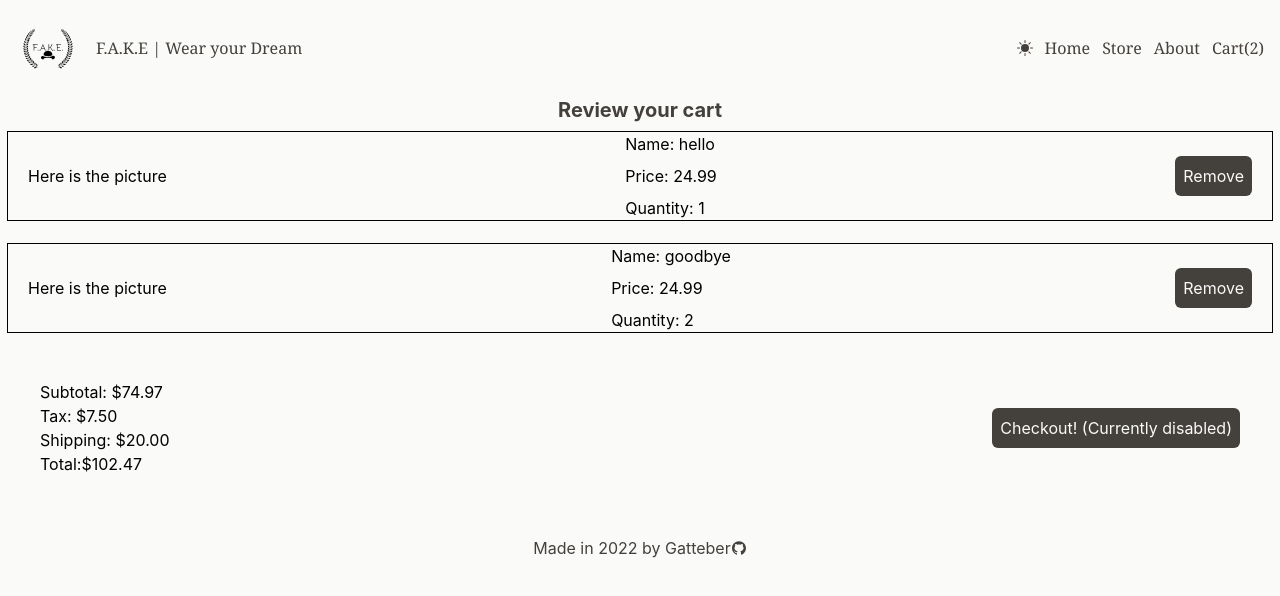
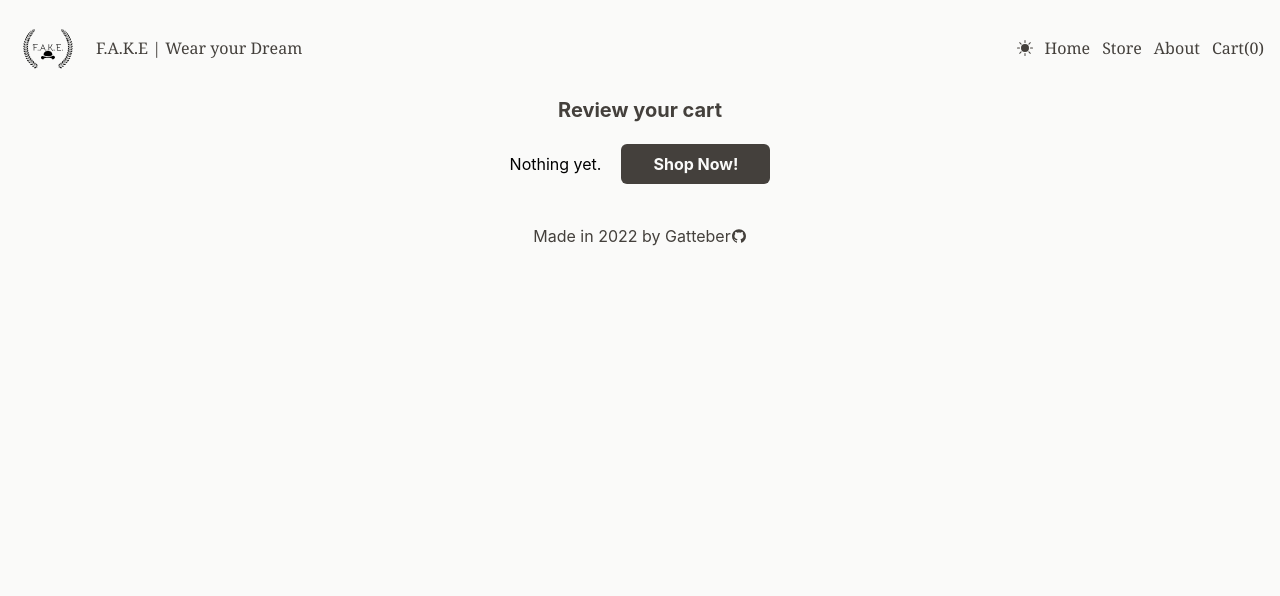
Before and after one commit to Gatteber/fake-store, a React (Create React App) app: page /view-cart in a window 1280 px wide. Shown: the top 596 px of the page. Built offline with nearby package versions, Linux system fonts and the light colour scheme.

Commit message:
add more cart functionality, fix dark mode

```diff
--- a/src/App.tsx
+++ b/src/App.tsx
@@ -13,20 +13,21 @@ interface cartDetails {
   name: string,
   price: string,
   quantity: number,
+  imageID: any,
 }
 
 function App() {
   const [cartItems, setCartItems] = useState<Array<cartDetails>>([
-    {
-      name: "hello",
-      price: "24.99",
-      quantity: 1,
-    },
-    {
-      name: "goodbye",
-      price: "24.99",
-      quantity: 2,
-    },
+    // {
+    //   name: "hello",
+    //   price: "24.99",
+    //   quantity: 1,
+    // },
+    // {
+    //   name: "goodbye",
+    //   price: "24.99",
+    //   quantity: 2,
+    // },
   ])
   return (
     <div className="h-screen bg-stone-50 dark:bg-stone-700 transition duration-250">
--- a/src/components/AddtoCart.tsx
+++ b/src/components/AddtoCart.tsx
@@ -8,9 +8,11 @@ type Props = {
   setCartItems: any,
   name: any,
   price:any,
+  imageID: any,
+  image: any,
 }
 
-export default function AddtoCart({ quantity, setQuantity, cartItems, setCartItems, name, price }: Props) {
+export default function AddtoCart({ quantity, setQuantity, cartItems, setCartItems, name, price, imageID, image }: Props) {
   let navigate = useNavigate();
   const handleDecrement = (quantity: number) => {
     if (quantity <= 1)
@@ -25,6 +27,8 @@ export default function AddtoCart({ quantity, setQuantity, cartItems, setCartIte
       name: name,
       price: price,
       quantity: quantity,
+      imageID: imageID,
+      image: image,
     }
     setCartItems([...cartItems, newCartItem])
     navigate('/view-cart');
--- /dev/null
+++ b/src/components/CartComponent.tsx
@@ -0,0 +1,30 @@
+type Props = {
+    cartItems: any
+    setCartItems: any
+}
+
+export default function CartComponent({cartItems, setCartItems}: Props) {
+    const handleRemove = (deletedItem: any) => {
+        const newCart = cartItems.filter((cartItem: any) => cartItem.imageID !== deletedItem)
+        setCartItems(newCart)
+    }
+  return (
+    <div className="container flex flex-col gap-2">
+    {cartItems.map((item: any) =>
+      <div className="flex flex-1 outline outline-1 gap-4 items-center justify-between m-2 dark:outline-stone-50 dark:text-stone-50">
+        <div className="pl-5">
+          <img className="w-16 h-16" src={item.image} alt="#" />
+        </div>
+        <div className="flex flex-col gap-2">
+          <div>Name: {item.name}</div>
+          <div>Price: {item.price}</div>
+          <div>Quantity: {item.quantity}</div>
+        </div>
+        <div className="items-center pr-5">
+          <button className="bg-stone-700 text-stone-50 p-2 rounded-md transition duration-200 dark:bg-stone-50 dark:text-stone-700 hover:bg-stone-400 dark:hover:bg-stone-400" onClick={()=>(handleRemove(item.imageID))}>Remove</button>
+        </div>
+      </div>
+    )}
+  </div>
+  )
+}
--- a/src/pages/ViewCart.tsx
+++ b/src/pages/ViewCart.tsx
@@ -1,3 +1,7 @@
+import { useEffect, useState } from "react"
+import CartComponent from "../components/CartComponent"
+import ShopNowButton from "../components/ShopNowButton"
+
 type Props = {
   cartItems: any
   setCartItems: any
@@ -21,29 +25,23 @@ const calculateTotal = (subtotal: number, tax: any, shipping: number) => {
   return total
 }
 export default function ViewCart({cartItems, setCartItems}: Props) {
+  const [showCart, setShowcart] = useState(false)
+  useEffect(() => {
+    setShowcart(false)
+    if (cartItems.length > 0) {
+      setShowcart(true)
+    }
+  },[cartItems])
+
+
   return (
     <div>
-      <h3 className="text-stone-700 text-xl font-bold text-center">Review your cart</h3>
-      <div className="container flex flex-col gap-2">
-        {cartItems && cartItems.map((item: any) =>
-          <div className="flex flex-1 outline outline-1 gap-4 items-center justify-between m-2">
-            <div className="pl-5">
-              Here is the picture
-            </div>
-            <div className="flex flex-col gap-2">
-              <div>Name: {item.name}</div>
-              <div>Price: {item.price}</div>
-              <div>Quantity: {item.quantity}</div>
-            </div>
-            <div className="items-center pr-5">
-              <button className="bg-stone-700 text-stone-50 p-2 rounded-md transition duration-200 dark:bg-stone-50 dark:text-stone-700 hover:bg-stone-400 dark:hover:bg-stone-400">Remove</button>
-            </div>
-          </div>
-        )
-        }
-      </div>
+      <h3 className="text-stone-700 text-xl font-bold text-center dark:text-stone-50">Review your cart</h3>
+      {showCart ?
+      <>
+      <CartComponent cartItems={cartItems} setCartItems={setCartItems} />
         <div className="flex justify-between p-10">
-        <div className="total-box">
+          <div className="total-box dark:text-stone-50">
             <p>Subtotal: ${getSubtotal(cartItems)}</p>
             <p>Tax: ${calculateTax(getSubtotal(cartItems))}</p>
             <p>Shipping: ${shipping.toFixed(2)}</p>
@@ -53,6 +51,8 @@ export default function ViewCart({cartItems, setCartItems}: Props) {
             <button className="bg-stone-700 text-stone-50 p-2 rounded-md transition duration-200 dark:bg-stone-50 dark:text-stone-700 hover:bg-stone-400 dark:hover:bg-stone-400">Checkout! (Currently disabled)</button>
           </div>
         </div>
+      </>
+      : <div className="flex flex-1 items-center justify-center p-5 gap-5 dark:text-stone-50">Nothing yet. <ShopNowButton pageId='store' p='p-2' pl='pl-8' pr='pr-8' /></div>}
     </div>
   )
 }
--- a/src/pages/ViewItem.tsx
+++ b/src/pages/ViewItem.tsx
@@ -51,6 +51,8 @@ export default function ViewItem({cartItems, setCartItems}: Props) {
             setCartItems={setCartItems}
             name={data && data.title}
             price={data && data.price}
+            imageID={data && data.id}
+            image={data && data.image}
             />
         </div>
         <div>
```
Also changed, not shown: 1 other file (tests, documents, lock files or other folders). Lines whose indentation alone changed are shown as unchanged.
